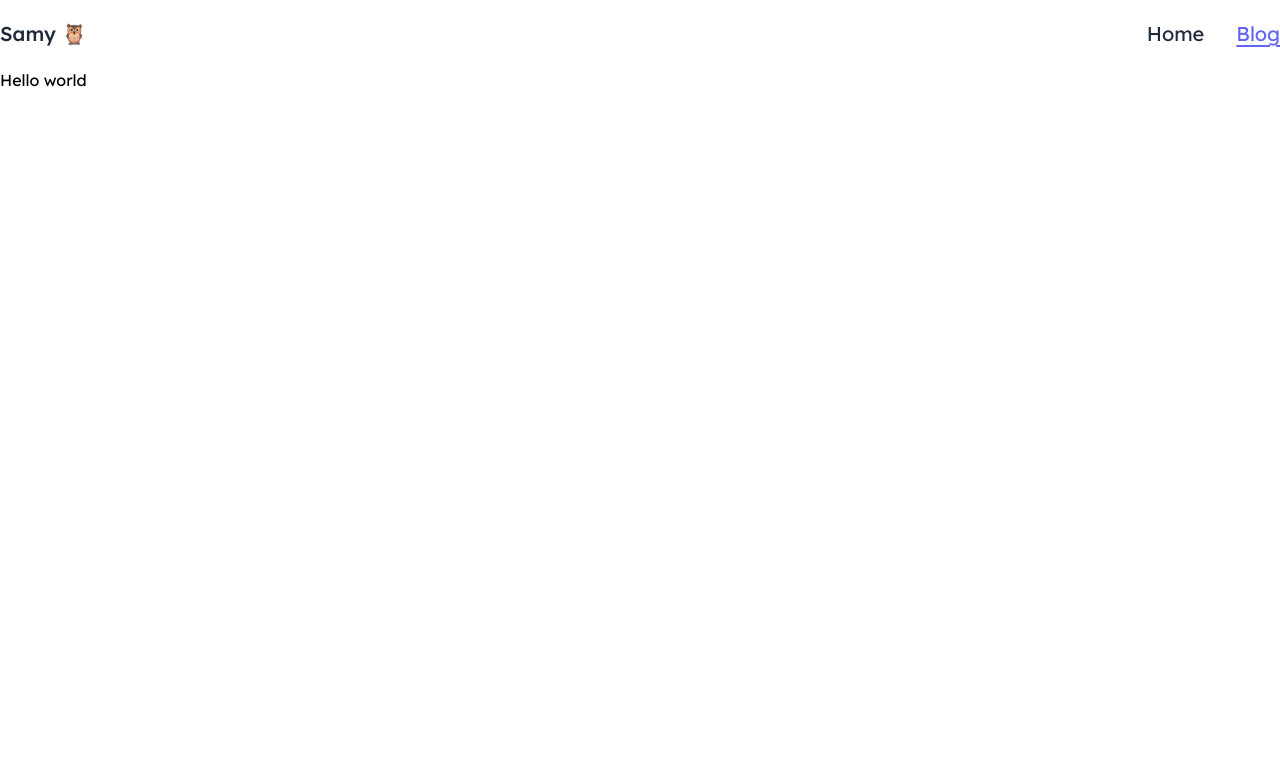
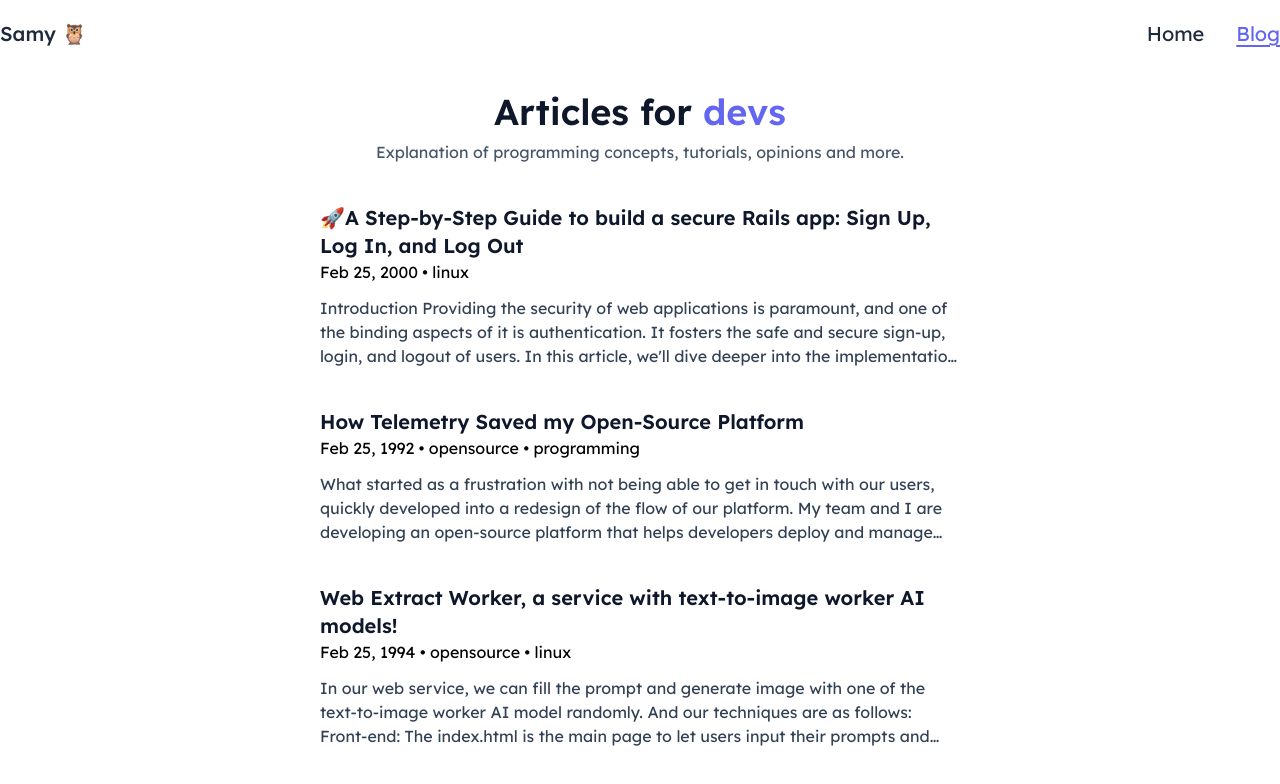
Before and after one commit to samyosm/portfolio, a Next.js app: page /blog in a window 1280 px wide. Shown: the top 784 px of the page. Built offline with nearby package versions, Linux system fonts and the light colour scheme.

Commit message:
feat: blog listings

```diff
--- /dev/null
+++ b/app/blog/PostDisplay.tsx
@@ -0,0 +1,35 @@
+import { Post } from "@/.velite";
+import Link from "next/link";
+
+export function PostDisaply({ p }: { p: Post }) {
+  return (
+    <Link href={p.permalink}>
+      <article className="space-y-3">
+        <hgroup>
+          <h1 className="text-slate-900 text-xl font-semibold">
+            {p.title}
+          </h1>
+          <p className="whitespace-nowrap overflow-x-auto w-full">
+            <time dateTime={p.date}>
+              {new Date(p.date).toLocaleDateString(undefined, {
+                day: "numeric",
+                month: "short",
+                year: "numeric",
+              })}
+            </time>
+            {p.tags.map((t) => <Tag key={t} text={t} />)}
+          </p>
+        </hgroup>
+        <p className="line-clamp-3 text-slate-700">{p.excerpt}</p>
+      </article>
+    </Link>
+  );
+}
+
+function Tag({ text }: { text: string }) {
+  return (
+    <span className="before:content-['_•_']">
+      {text}
+    </span>
+  );
+}
--- /dev/null
+++ b/app/blog/[slug]/page.tsx
@@ -0,0 +1,38 @@
+import { posts } from "@/.velite";
+import { Metadata } from "next";
+import { notFound } from "next/navigation";
+interface PageProps {
+  params: {
+    slug: string;
+  };
+}
+
+function getPostBySlug(slug: string) {
+  return posts.find((post) => post.slug === slug);
+}
+
+export function generateMetadata({ params }: PageProps): Metadata {
+  const post = getPostBySlug(params.slug);
+
+  if (!post) {
+    notFound();
+  }
+
+  return { title: post.title, description: post.excerpt };
+}
+
+export function generateStaticParams(): PageProps["params"][] {
+  return posts.map((post) => ({
+    slug: post.slug,
+  }));
+}
+
+export default function Page(props: PageProps) {
+  const post = getPostBySlug(props.params.slug);
+
+  return (
+    <article>
+      {post?.title}
+    </article>
+  );
+}
--- a/app/blog/page.tsx
+++ b/app/blog/page.tsx
@@ -1,8 +1,34 @@
 import { posts } from "@/.velite";
+import { PostDisaply } from "./PostDisplay";
+import { Metadata } from "next";
+
+export const metadata: Metadata = {
+  title: "Blog",
+};
+
 export default function Page() {
   return (
-    <div className="flex h-full flex-col">
-      {posts.map((t) => <p key={t.slug}>{t.title}</p>)}
+    <div className="px-5 space-y-10 md:px-0 w-full max-w-screen-sm mx-auto my-6">
+      <header className="space-y-2 mx-auto w-fit text-center">
+        <p className="text-4xl font-semibold text-slate-900">
+          Articles for <span className="text-indigo-500">devs</span>
+        </p>
+        <p className="text-slate-600">
+          Explanation of programming concepts, tutorials, opinions and more.
+        </p>
+      </header>
+      <section>
+        <ul className="space-y-10">
+          {posts.map((p) => (
+            <li
+              key={p.slug}
+              className=""
+            >
+              <PostDisaply p={p} />
+            </li>
+          ))}
+        </ul>
+      </section>
     </div>
   );
 }
--- a/app/globals.css
+++ b/app/globals.css
@@ -1,3 +1,9 @@
+@import url('https://fonts.googleapis.com/css2?family=Lexend:wght@400..600&display=swap');
 @tailwind base;
 @tailwind components;
 @tailwind utilities;
+
+*{
+  font-family: "Lexend", sans-serif;
+  font-optical-sizing: auto;
+}
--- a/app/layout.tsx
+++ b/app/layout.tsx
@@ -7,7 +7,10 @@ import { cn } from "@/utils/cn";
 const font = Font({ subsets: ["latin"] });
 
 export const metadata: Metadata = {
-  title: "Hi, I'm Samy",
+  title: {
+    default: "Samy",
+    template: "%s | Samy",
+  },
   description:
     "A Web Developer with high level of experience in web design and development.",
 };
--- a/velite.config.ts
+++ b/velite.config.ts
@@ -10,13 +10,14 @@ export default defineConfig({
       pattern: "posts/**/*.md", // content files glob pattern
       schema: s
         .object({
-          title: s.string().max(99), // Zod primitive type
+          title: s.string(), // Zod primitive type
           slug: s.slug("posts"), // validate format, unique in posts collection
           // slug: s.path(), // auto generate slug from file path
           date: s.isodate(), // input Date-like string, output ISO Date string.
           metadata: s.metadata(), // extract markdown reading-time, word-count, etc.
           excerpt: s.excerpt(), // excerpt of markdown content
           content: s.markdown(), // transform markdown to html
+          tags: s.array(s.string()),
         })
         // more additional fields (computed fields)
         .transform((data) => ({ ...data, permalink: `/blog/${data.slug}` })),
```
Also changed, not shown: content/posts/another-one.md (added, +28 -0 lines), content/posts/hello-world.md (deleted, +0 -8 lines), content/posts/how-telemtry-saved-my-open-source-platform.md (added, +22 -0 lines), content/posts/web-extract.md (added, +17 -0 lines), .velite/posts.json.
